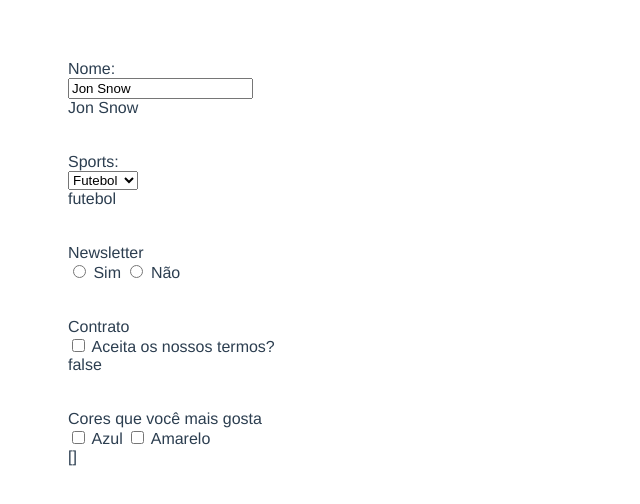
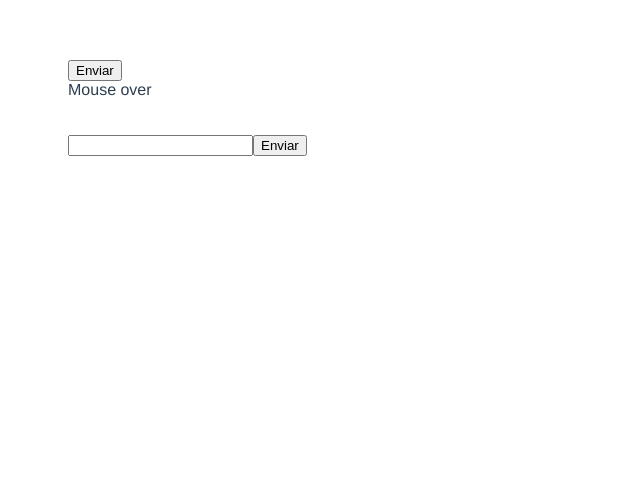
Before and after one commit to flavionogueiraa/vue3_tiago_matos, a Vue app in the folder app/: page / in a window 1280 px wide. Shown: the top 504 px of the page, without its empty margins (0-640 px from the left). Built offline with nearby package versions, Linux system fonts and the light colour scheme.

Commit message:
Lesson9: Eventos

```diff
--- a/app/src/App.vue
+++ b/app/src/App.vue
@@ -12,20 +12,23 @@
 
   <img alt="Vue logo" src="./assets/logo.png" />
   <HelloWorld msg="Welcome to Your Vue.js App" /> -->
-  <TwoWayDataBinding></TwoWayDataBinding>
+  <!-- <TwoWayDataBinding></TwoWayDataBinding> -->
+  <EventoComponent></EventoComponent>
 </template>
 
 <script>
 // import TheHeader from "./components/TheHeader.vue";
 // import HelloWorld from "./components/HelloWorld.vue";
-import TwoWayDataBinding from "./components/TwoWayDataBinding.vue";
+// import TwoWayDataBinding from "./components/TwoWayDataBinding.vue";
+import EventoComponent from './components/EventoComponent.vue';
 
 export default {
   name: "App",
   components: {
     // HelloWorld,
     // TheHeader,
-    TwoWayDataBinding,
+    // TwoWayDataBinding,
+    EventoComponent,
   },
   data() {
     return {
--- /dev/null
+++ b/app/src/components/EventoComponent.vue
@@ -0,0 +1,44 @@
+<template>
+  <div>
+    <button @click="onClick">Enviar</button>
+
+    <br />
+
+    <div @mouseover="onMouseOver" @mouseout="onMouseOut">Mouse over</div>
+
+    <br /><br />
+
+    <form action="https://google.com" @submit.prevent="onSubmit">
+      <input @keyup.enter="onKeyUp" type="text">
+      <button type="submit">Enviar</button>
+    </form>
+  </div>
+</template>
+
+<script>
+export default {
+  name: "App",
+  data() {
+    return {};
+  },
+  methods: {
+    onClick($evt) {
+      console.log("click", $evt);
+    },
+    onMouseOver($evt) {
+      console.log("mouse over", $evt);
+    },
+    onMouseOut($evt) {
+      console.log("mouse out", $evt);
+    },
+    onSubmit($evt) {
+      console.log("submit", $evt);
+    },
+    onKeyUp($evt) {
+      console.log("onKeyUp", $evt);
+    }
+  },
+};
+</script>
+
+<style></style>
```
